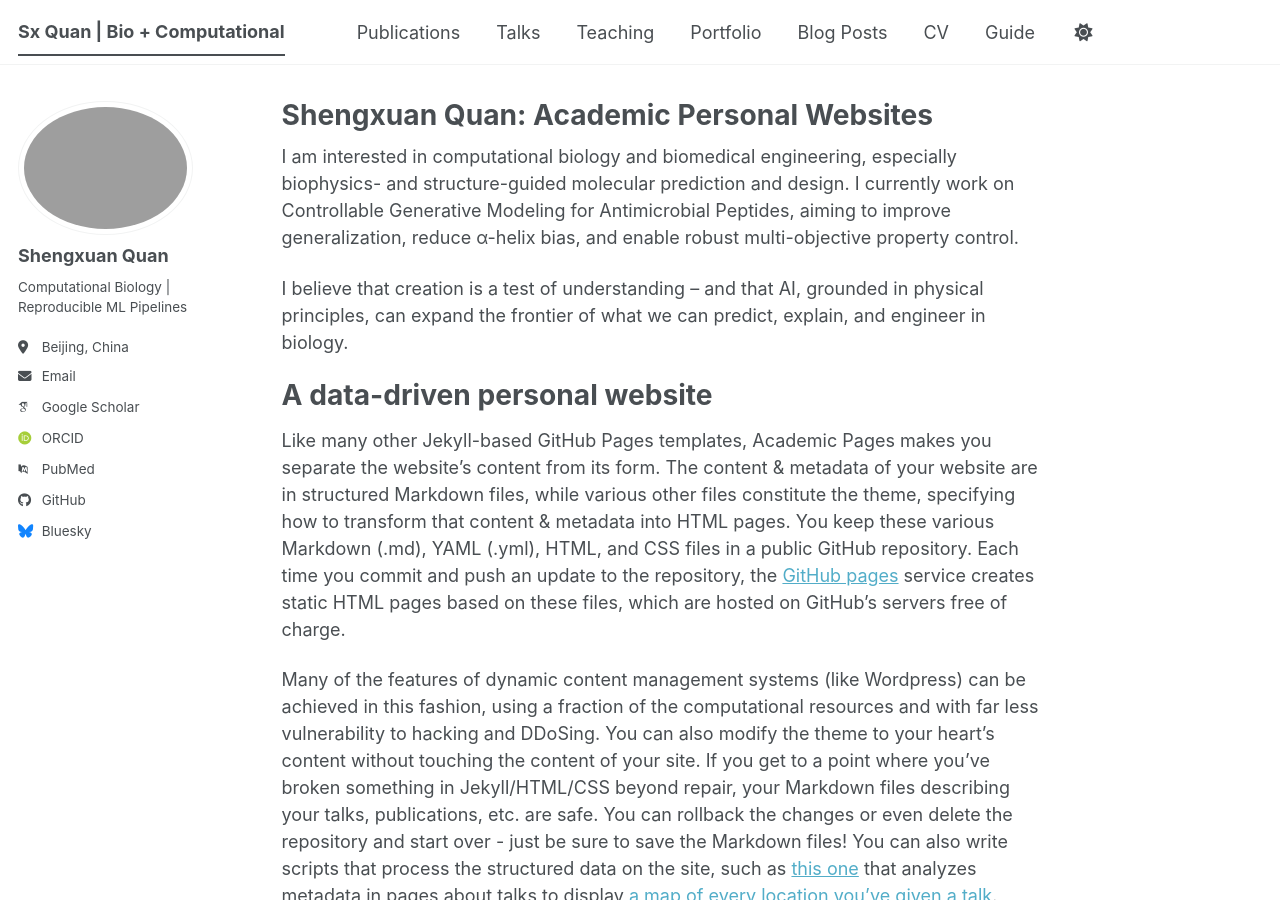
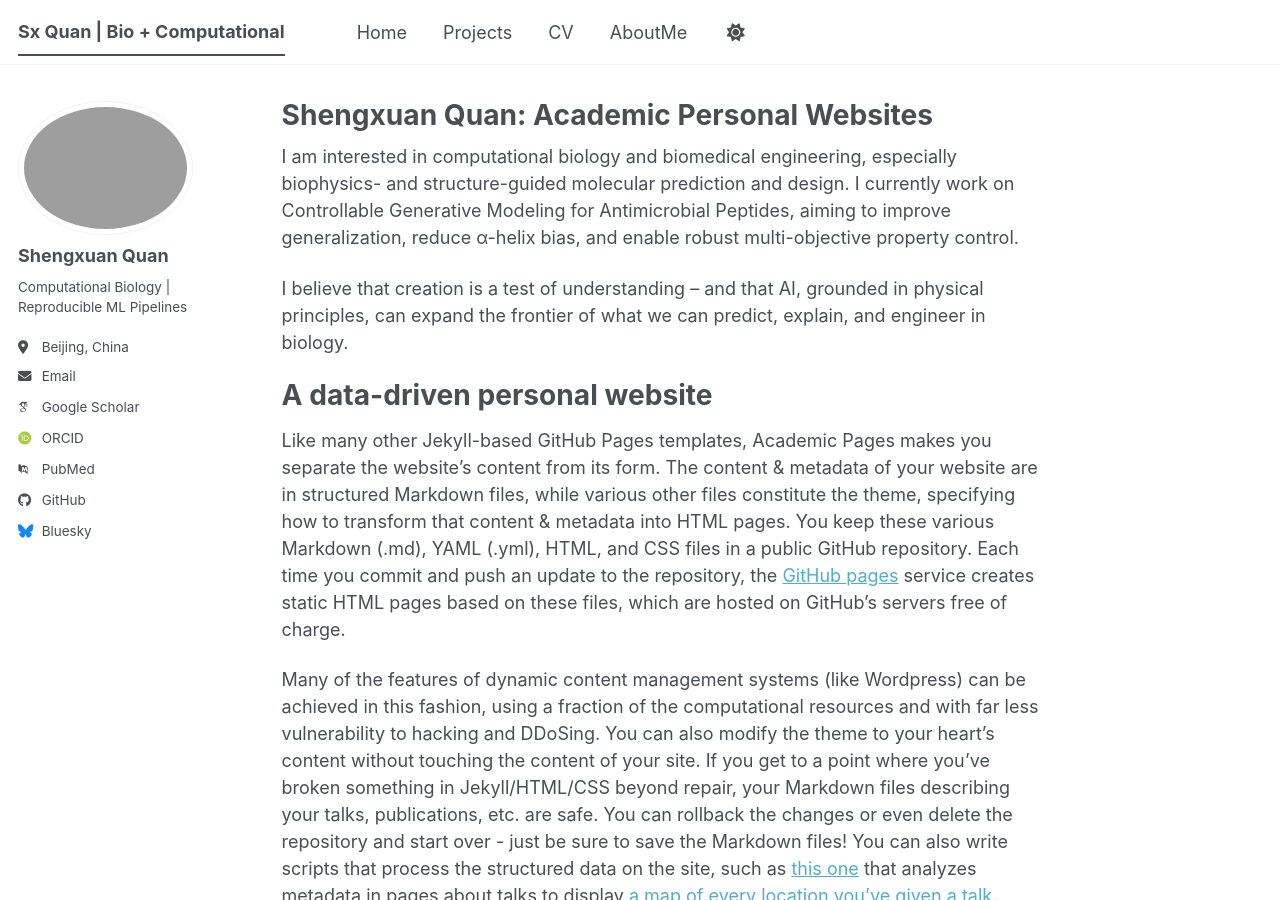
Before and after one commit to ShengxuanQUAN/ShengxuanQUAN.github.io, a Jekyll site: the page built from _pages/about.md, in a window 1280 px wide and 900 px high. Built offline with Jekyll 4.4.1, drawn with Linux system fonts in a browser that asks for light colours; some web fonts are replaced; a script bundle is joined from its source files by our own code; library files that are not in the unit come from our copies.

Commit message:
Update navigation links in navigation.yml

```diff
--- a/_data/navigation.yml
+++ b/_data/navigation.yml
@@ -8,26 +8,14 @@
 #      Markdown formatted page while the second is generated using JSON.
 
 main:
-  - title: "Publications"
-    url: /publications/
+  - title: "Home"
+    url: /
 
-  - title: "Talks"
-    url: /talks/
-
-  - title: "Teaching"
-    url: /teaching/
-
-  - title: "Portfolio"
+  - title: "Projects"
     url: /portfolio/
-
-  - title: "Blog Posts"
-    url: /year-archive/
 
   - title: "CV"
     url: /cv/
 
-  # - title: "CV"
-  #   url: /cv-json/
-
-  - title: "Guide"
-    url: /markdown/
+  - title: "AboutMe"
+    url: /AboutMe/
```
